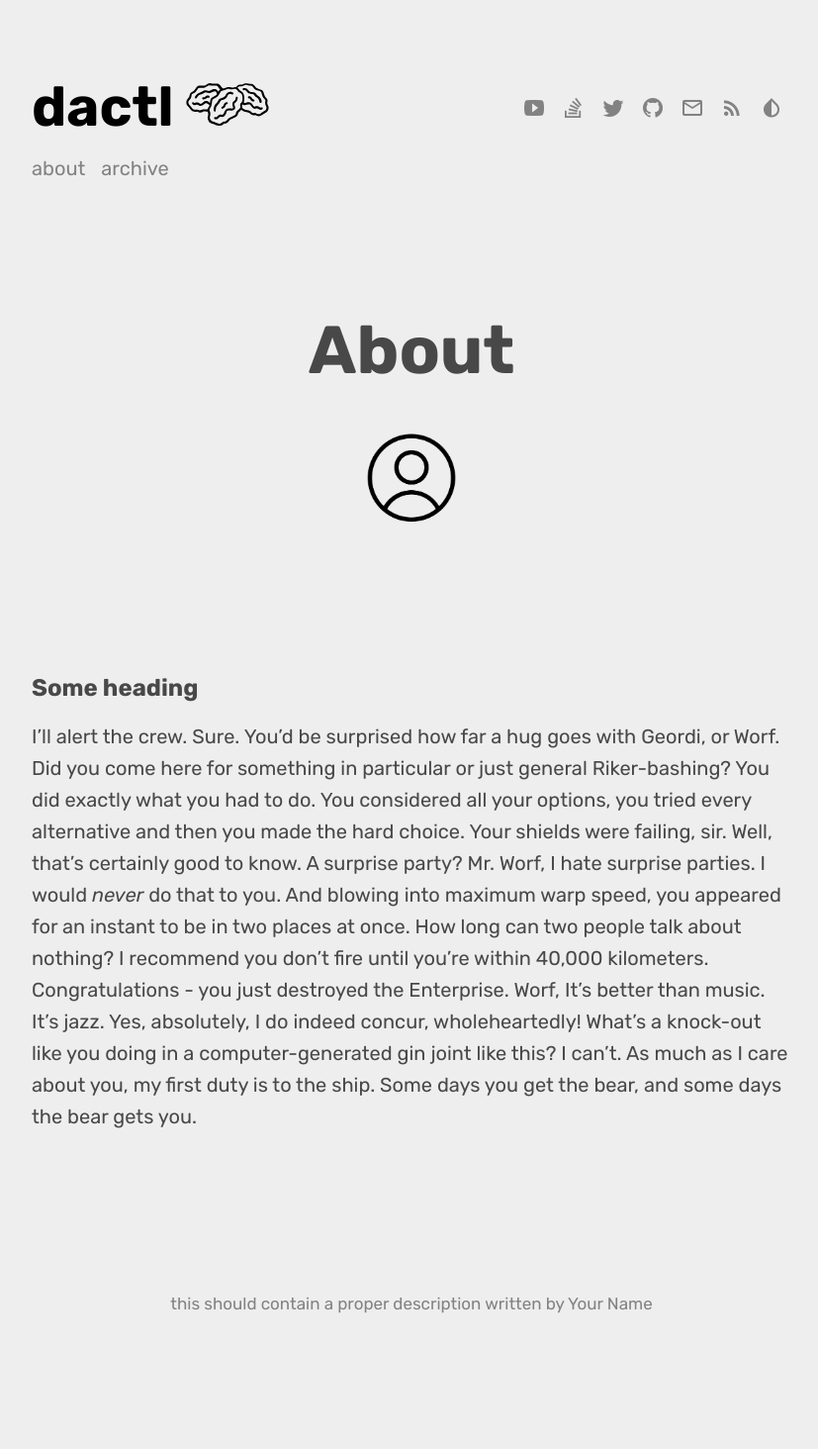
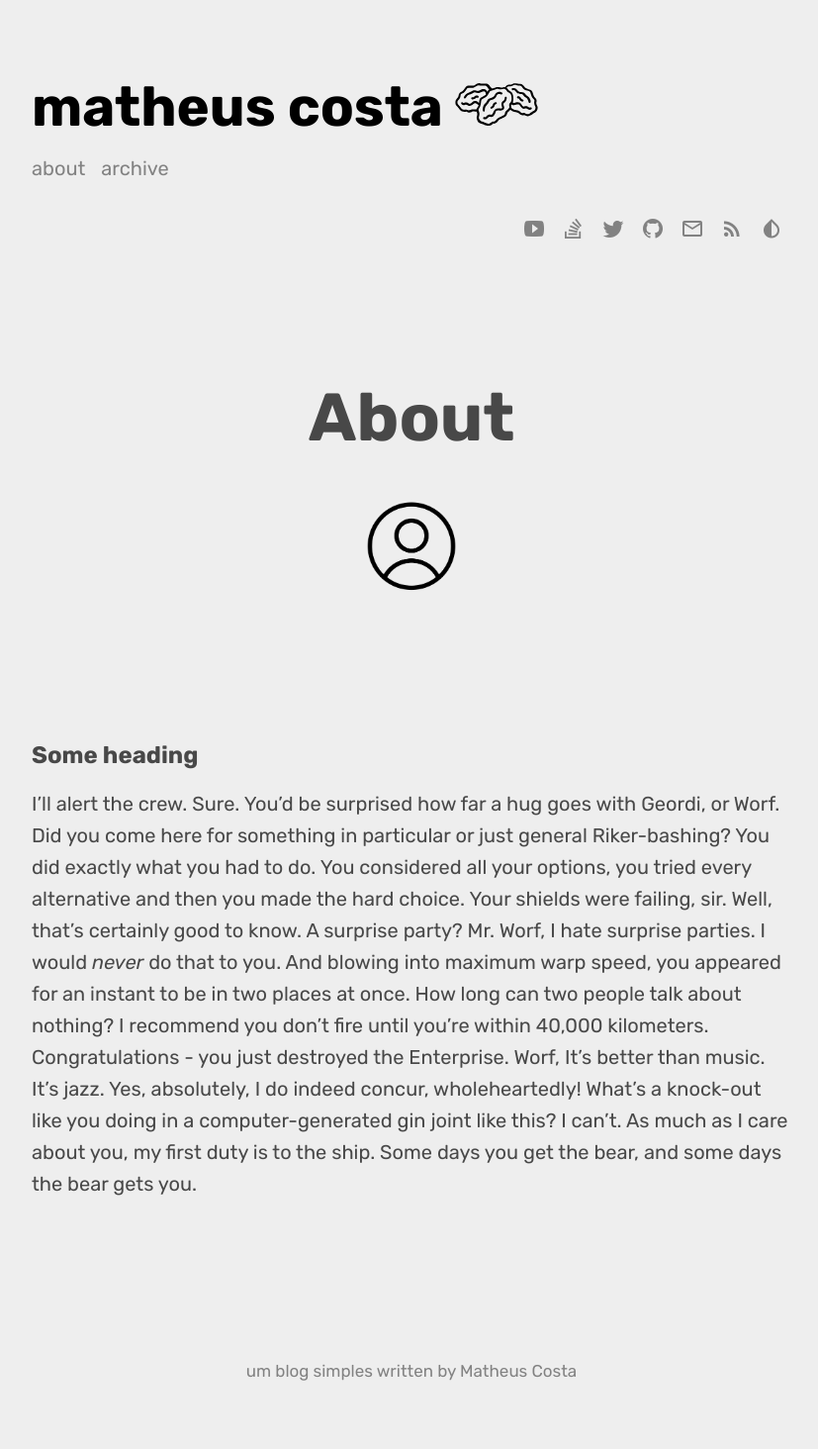
Before and after one commit to matheuscostadesign/blog, a Jekyll site: the page built from about.md, in a window 1280 px wide. Shown: the whole page at 99% size, without its empty margins (224-1051 px from the left). Built offline with Jekyll 4.4.1, drawn with Linux system fonts in a browser that asks for light colours; some web fonts are replaced; before the commit the page ends 1395 px from its top, so only the background shows below that.

Commit message:
ajustes config

```diff
--- a/_config.yml
+++ b/_config.yml
@@ -7,9 +7,9 @@ url:
   # `http://<username>.github.io` - for GitHub
 
 blog:
-  title: dactl
+  title: matheus costa
   description: >
-    this should contain a proper description
+    um blog simples
 
   # Layout configuration
   logo_path: "assets/img/dactl.svg" # path to logo file
@@ -27,11 +27,11 @@ blog:
 
 # Author info
 author:
-  fullname: Your Name
+  fullname: Matheus Costa
   rss: true # generate RSS feed and show it's icon in header
   mail: your@email.com # change to your e-mail address
   twitter: twitter-user-name
-  github: github-user-name
+  github: matheuscostadesign
   youtube: youtube-user-name
   stackoverflow: stackoverflow-user-name
   disqus: dactl # your disqus site name
```
Also changed, not shown: README.md.
